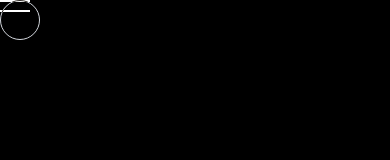
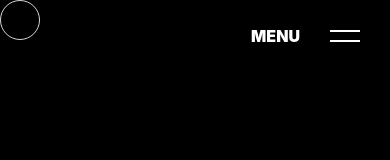
Before and after one commit to idesofmarch00/montoya-clone, a Next.js app: page / in a window 390 px wide. Shown: the top 160 px of the page. Built offline with nearby package versions, Linux system fonts and the light colour scheme.

Commit message:
hamburger and menu on header

```diff
--- a/src/components/header/index.tsx
+++ b/src/components/header/index.tsx
@@ -1,25 +1,52 @@
 import { forwardRef } from "react";
+import { motion } from "framer-motion";
+
 import Magnetic from "../magnetic";
 
-const Header = forwardRef<HTMLDivElement, any>(function index(props, ref) {
+const Header = forwardRef(function Header(props, ref) {
+  const lineVariants = {
+    initial: { width: 0 },
+    hover: { width: "100%" },
+  };
+
+  const textVariants = {
+    initial: { y: 20, opacity: 0 },
+    hover: { y: 0, opacity: 1 },
+  };
+
   return (
-    <div className="fixed flex w-full justify-end p-2 box-border cursor-pointer mix-blend-difference z-10">
-      <style jsx>{`
-        .burger::before,
-        .burger::after {
-          content: "";
-          display: block;
-          width: 30px;
-          height: 2px;
-          mix-blend-mode: difference;
-          background-color: white;
-        }
-      `}</style>
+    <div className="fixed top-0 right-0 flex items-center w-full justify-end box-border cursor-pointer mix-blend-difference z-10">
+      <motion.div
+        initial="initial"
+        whileHover="hovered"
+        className="h-fit relative overflow-hidden font-black uppercase cursor-pointer"
+      >
+        <motion.div
+          variants={{
+            initial: { y: 0 },
+            hovered: { y: -30 },
+          }}
+        >
+          Menu
+        </motion.div>
+        <motion.div
+          className="absolute inset-0"
+          variants={{
+            initial: { y: 30, opacity: 0 },
+            hovered: { y: 0, opacity: 1 },
+          }}
+        >
+          Menu
+        </motion.div>
+      </motion.div>
+
       <Magnetic>
-        <div className="burger relative flex flex-col gap-2 p-8 pointer-events-none">
+        <div className="relative flex flex-col gap-2 p-7.5 pointer-events-none">
+          <div className="w-7.5 h-0.5 bg-white mix-blend-difference"></div>
+          <div className="w-7.5 h-0.5 bg-white mix-blend-difference"></div>
           <div
             ref={ref as React.Ref<HTMLDivElement>}
-            className="absolute left-0 top-0 w-40 h-40 pointer-events-all hover:transform"
+            className=" absolute left-0 top-0 w-full h-full pointer-events-auto hover:scale-300 transition-transform rounded-full"
           ></div>
         </div>
       </Magnetic>
```
